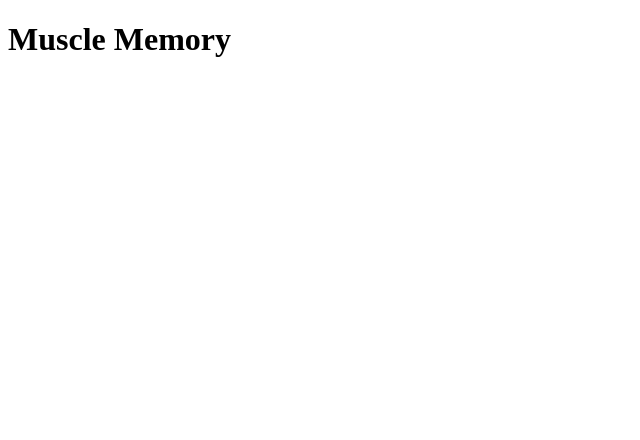
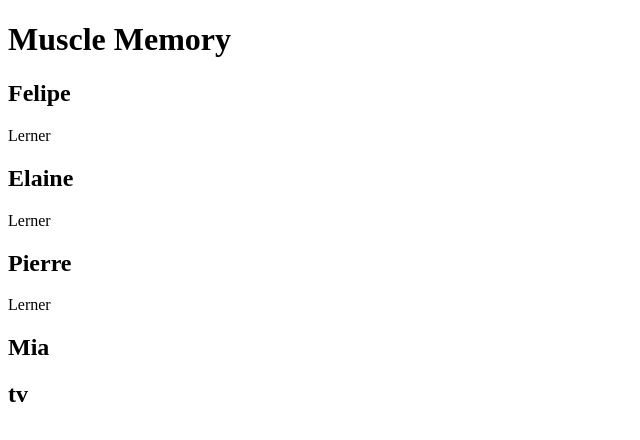
Before and after one commit to ekieff/muscle-memory, a plain HTML site: page index.html in a window 1280 px wide. Shown: the whole page, without its empty margins (0-640 px from the left). Drawn offline with Linux system fonts and the light colour scheme.

Commit message:
[webpage] adds more js to edit webpage

```diff
--- a/app.js
+++ b/app.js
@@ -22,13 +22,58 @@ function food(object){
     console.log(object[1]);
 }
 
-function dtr(relationship){
-    relationship.pop();
-}
-dtr(relationship(status:yes));
-function moreDogs(num){
-    return num + 1
+// function dtr(array){
+//     array.pop();
+// }
+// dtr(relationship);
+
+function moreDogs(element){
+    return element + 1
 }
 console.log(moreDogs);
 
-function add
+function returnDog(callback, num){
+    let result = callback - num;
+    console.log(result);
+}
+returnDog(moreDogs, returnDog);
+
+
+//DOM
+const sectionOne = document.getElementById('section-one');
+console.log(sectionOne);
+const sectionTwo = document.getElementById('section-two');
+console.log(sectionTwo);
+const sectionThree = document.querySelector('#section-three');
+console.log(sectionThree);
+const sectionFour = document.querySelector('#section-four');
+console.log(sectionFour);
+const sectionFive = document.querySelector('#section-five');
+console.log(sectionFive);
+
+sectionOne.textContent = 'Felipe';
+sectionTwo.textContent = 'Elaine';
+sectionThree.textContent = 'Pierre';
+sectionFour.textContent = 'Mia';
+sectionFive.textContent = 'tv';
+
+const paraOne = document.querySelector('.paragraph-one');
+console.log(paraOne);
+
+paraOne.textContent = 'Lerner';
+
+const paraTwo = document.querySelector('.paragraph-two');
+console.log(paraTwo);
+paraTwo.textContent = 'Lerner';
+
+const paraThree = document.querySelector('.paragraph-three');
+console.log(paraThree);
+paraThree.textContent = 'Lerner';
+
+const paraFour = document.querySelector('.paragrah-four');
+console.log(paraFour);
+paraFour.textContent = 'Kieffer';
+
+const paraFive = document.querySelector('.paragraph-five');
+console.log(paraFive);
+paraFive.textContent = 'Samsung';
--- a/index.html
+++ b/index.html
@@ -9,12 +9,12 @@
 <body>
     <div class="container-one">
         <h1>Muscle Memory</h1>
-        <h2 class="section-one"></h2>
+        <h2 class="" id="section-one"></h2>
         <p class="paragraph-one"></p>
     </div>
 
     <div class="container-two">
-        <h2 id="" id="section-two"></h2>
+        <h2 class="" id="section-two"></h2>
         <p class="paragraph-two"></p>
     </div>
 
@@ -29,7 +29,7 @@
     </div>
 
     <div class="container-five">
-    <h2 class="" id="section-four"></h2>
+    <h2 class="" id="section-five"></h2>
     <p class="paragraph-five"></p>
     </div>
 <script src="app.js"></script>
```
